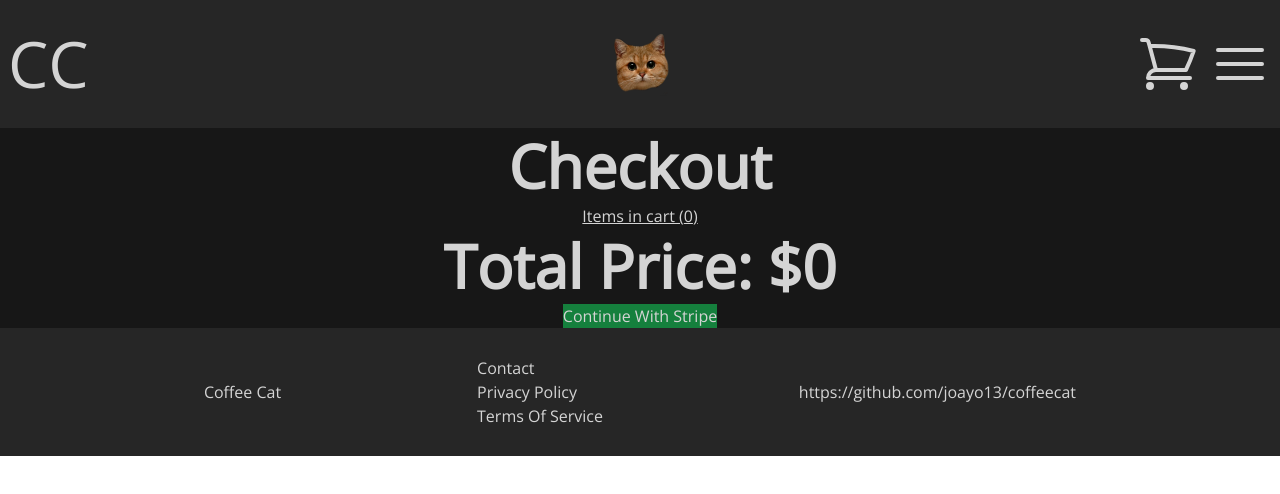
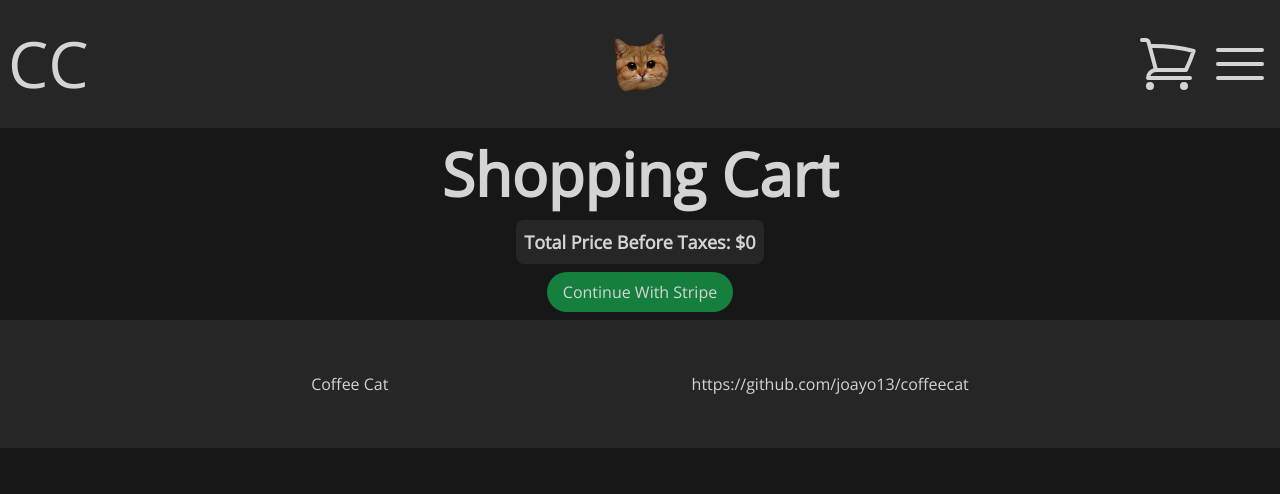
Before and after one commit to joayo13/coffeecat, a React (Create React App) app: page /checkout in a window 1280 px wide. Shown: the top 494 px of the page. Built offline with nearby package versions, Linux system fonts and the light colour scheme.

Commit message:
redid checkout page to look more concise and not like other pages, removed footer issue on sm screens

```diff
--- a/src/App.js
+++ b/src/App.js
@@ -64,11 +64,6 @@ function App() {
     </Routes>
     <footer className="flex relative items-center justify-evenly md:h-32 h-16 px-2 bg-neutral-800 text-neutral-300">
       <p>Coffee Cat</p>
-      <div>
-      <p>Contact</p>
-      <p>Privacy Policy</p>
-      <p>Terms Of Service</p>
-      </div>
       <p>https://github.com/joayo13/coffeecat</p>
     </footer>
     </>
--- a/src/components/CartItem.js
+++ b/src/components/CartItem.js
@@ -1,11 +1,12 @@
 import React from 'react'
+import { Link } from 'react-router-dom'
 
-function CartItem({cartItemData}) {
+function CartItem({cartItemData, setShoppingCartActive}) {
   return (
     <li className='flex flex-col items-center'>
       <img alt={cartItemData.title} src={cartItemData.image} className="w-full h-32 object-contain"></img>
       <strong>{cartItemData.title} ({cartItemData.quantity})</strong>
-      <button className='bg-neutral-300 block text-sm text-neutral-800 font-extrabold py-1 px-2 rounded-full mt-2'>Edit / Remove</button>
+      <Link to='/checkout' onClick={() => setShoppingCartActive(false)} className='block text-sm text-neutral-300 font-extrabold underline'>Edit / Remove</Link>
     </li>
   )
 }
--- a/src/components/CheckoutItem.js
+++ b/src/components/CheckoutItem.js
@@ -2,19 +2,22 @@ import React from 'react'
 
 function CheckoutItem({cartItemData, totalPrice}) {
   const thisItemsTotalPrice = cartItemData.price * cartItemData.quantity
+  function preventMoreThan30chars(str) {
+    let newStr = str
+    if(str.length > 30) {
+     newStr = str.slice(0, 30) + '...'
+    }
+    return newStr
+  }
   return (
-    <li className='w-72 h-96'>
-      <img className='h-3/4 w-full' alt={cartItemData.title} src={cartItemData.image}></img>
-      <strong>{cartItemData.title} ({cartItemData.quantity}) - ${thisItemsTotalPrice}</strong>
-      <span className='flex gap-2 justify-center'>
-        <div className='mb-2 py-2 px-4 rounded-lg flex gap-4 bg-neutral-300 text-neutral-800 text-lg font-extrabold'>
-          <button>-</button>
-          <p className='opacity-50'>|</p>
-          <p>{cartItemData.quantity}</p>
-          <p className='opacity-50'>|</p>
-          <button>+</button>
-        </div>
-      </span>
+    <li className='w-full flex gap-2 items-center'>
+      <img className='h-12 w-12 object-cover' alt={cartItemData.title} src={cartItemData.image}></img>
+      <strong className='text-sm md:text-lg w-24 md:w-80'>{preventMoreThan30chars(cartItemData.title)}</strong>
+      <div className='flex items-center justify-center h-12 w-12 bg-neutral-700 text-neutral-300 font-extrabold'>
+        <input onInput={(e) => alert(e.target.value)} type='number' className='h-12 w-12 bg-neutral-700 text-center text-neutral-300 font-extrabold' defaultValue={cartItemData.quantity}></input>
+      </div>
+      <strong>${thisItemsTotalPrice}</strong>
+      <button className='text-red-500 text-sm md:text-base'>Remove</button>
     </li>
   )
 }
--- a/src/components/ShoppingCart.js
+++ b/src/components/ShoppingCart.js
@@ -22,10 +22,9 @@ function ShoppingCart({setShoppingCartActive, slide, cartUpdated}) {
           <path stroke-linecap="round" stroke-linejoin="round" d="M6 18L18 6M6 6l12 12" />
         </svg>
       </button>
-      <ul className='flex flex-col gap-2 h-[90%] overflow-y-scroll'>{cart.map((item) => <CartItem cartItemData={item}/>)}</ul>
+      <ul className='flex flex-col gap-2 h-[90%] overflow-y-scroll'>{cart.map((item) => <CartItem cartItemData={item} setShoppingCartActive={setShoppingCartActive}/>)}</ul>
       <div className='absolute bottom-2 w-full flex justify-center'>
-      <Link to="/checkout" className='bg-neutral-300 text-neutral-800 font-extrabold py-2 px-4 rounded-full'>Checkout ({totalPrice})</Link>
-      <button onClick={() => clearCart() }>Clear</button>
+      <Link onClick={() => setShoppingCartActive(false)} to="/checkout" className='bg-neutral-300 text-neutral-800 font-extrabold py-2 px-4 rounded-full'>Checkout ({totalPrice})</Link>
       </div>
     </div>
   )
--- a/src/index.css
+++ b/src/index.css
@@ -4,6 +4,15 @@
 
 body {
     font-family: 'Open Sans', sans-serif;
+    background-color: #171717;
+}
+input[type=number]::-webkit-inner-spin-button {
+    -webkit-appearance: none;
+  }
+  input[type=number] {
+    -moz-appearance: textfield;
+    appearance: textfield;
+    margin: 0;
 }
 .coffee-shop-background {
     background-image: url('https://img.freepik.com/premium-photo/cup-hot-coffee-latte-table-cafe-with-shallow-depth-field_258743-129.jpg');
--- a/src/pages/Checkout.js
+++ b/src/pages/Checkout.js
@@ -14,16 +14,15 @@ function Checkout({cartUpdated, setCartUpdated}) {
     },[cartUpdated])
   return (
     <div className='bg-neutral-900 text-neutral-300'>
-      <section className='text-center flex flex-col items-center'>
-      <strong className='text-6xl py-2'>Checkout</strong>
-      <h3 className='underline'>Items in cart ({cart.length})</h3>
-      <ul className='flex flex-col md:flex-row md:max-w-screen-lg justify-center gap-2 flex-wrap'>
+      <section className='flex flex-col items-center'>
+      <strong className='text-6xl py-4 text-center'>Shopping Cart</strong>
+      <ul className='flex flex-col bg-neutral-800 justify-center rounded-lg gap-2 p-2 flex-wrap'>
       {cart.map((item) => <CheckoutItem cartItemData={item} totalPrice={totalPrice}/>)}
+      <strong className='text-center text-lg'>Total Price Before Taxes: ${totalPrice}</strong>
       </ul>
       </section>
       <section className='text-center flex flex-col items-center'>
-        <strong className='text-6xl py-2'>Total Price: ${totalPrice}</strong>
-        <button className='bg-green-700 text-neutral-300'>Continue With Stripe</button>
+        <button className='bg-green-700 text-neutral-300 py-2 px-4 rounded-full my-2'>Continue With Stripe</button>
       </section>
     </div>
   )
```
